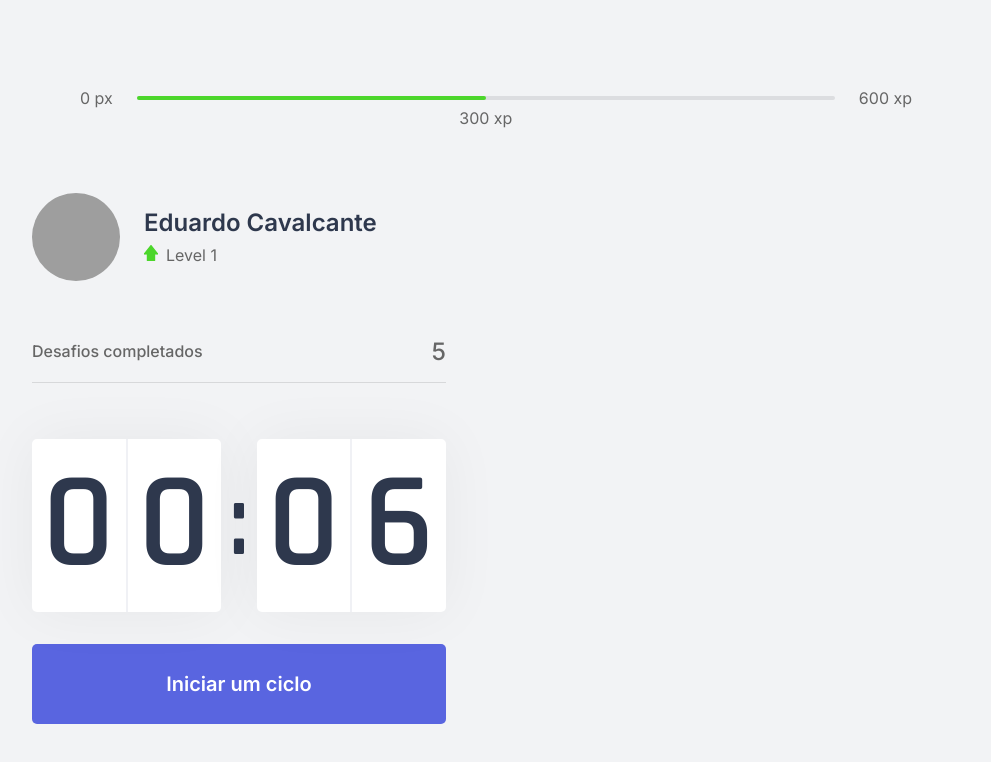
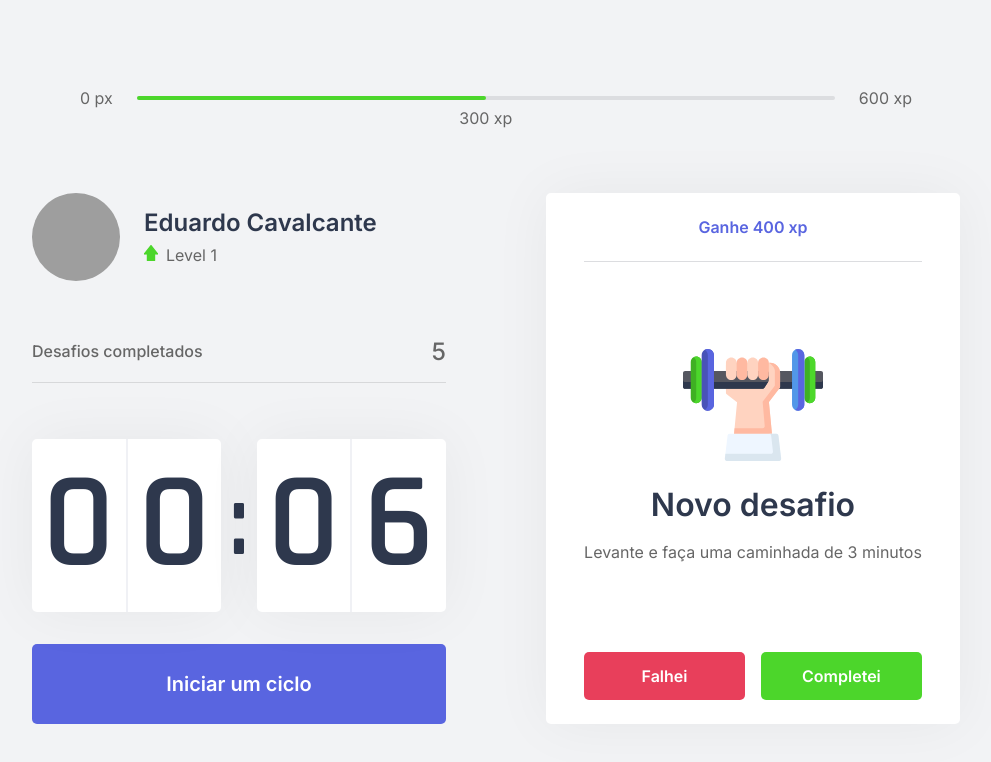
Before and after one commit to EPEduardoPaixao/moveit-next, a Next.js app: page / in a window 1280 px wide. Shown: the top 762 px of the page, without its empty margins (144-1135 px from the left). Built offline with nearby package versions, Linux system fonts and the light colour scheme; grey boxes are pictures that could not be loaded.

Commit message:
layout finalizado

```diff
--- /dev/null
+++ b/src/components/ChallengeBox.tsx
@@ -0,0 +1,40 @@
+import styles from '../styles/components/ChallengeBox.module.css'
+
+export function ChallengeBox() {
+    const hasActiveChallenge = true;
+    return (
+        <div className={styles.challengeBoxContainer}>
+            {hasActiveChallenge ? (
+                <div className={styles.challengeActive}>
+                    <header>Ganhe 400 xp</header>
+                    <main>
+                        <img src="icons/body.svg" alt="" />
+                        <strong>Novo desafio</strong>
+                        <p>Levante e faça uma caminhada de 3 minutos</p>
+                    </main>
+                    <footer>
+                        <button
+                            type="button"
+                            className={styles.challengeFailedButton}
+                        >
+                            Falhei
+                        </button>
+                        <button
+                            type="button"
+                            className={styles.challengeSucceededButton}
+                            >
+                            Completei</button>
+                    </footer>
+                </div>
+            ) : (
+                <div className={styles.challengeNotActive}>
+                    <strong>Finalise um ciclo para receber um desafio</strong>
+                    <p>
+                        <img src="icons/level-up.svg" alt="Level Up" />
+                    Avance de level completando desafios.
+                </p>
+                </div>
+            )}
+        </div>
+    )
+}
--- a/src/pages/index.tsx
+++ b/src/pages/index.tsx
@@ -5,6 +5,7 @@
 import styles from '../styles/pages/Home.module.css'
 import { CompletedChanllenges } from "../components/CompletedChanllenges";
 import { Countdown } from "../components/Countdown";
+import { ChallengeBox } from "../components/ChallengeBox";
 export default function Home() {
   return (
     <div className={styles.container}>
@@ -19,7 +20,7 @@
           <Countdown/>
         </div>
         <div>
-
+          <ChallengeBox/>
         </div>
       </section>
     </div>
--- /dev/null
+++ b/src/styles/components/ChallengeBox.module.css
@@ -0,0 +1,107 @@
+.challengeBoxContainer{
+    height: 100%;
+
+    background: var(--white);
+    border-radius:  5px;
+    box-shadow: 0 0 60px rgba(0, 0, 0, 0.05);
+    padding: 1.5rem 2rem;
+
+    display: flex;
+    flex-direction: column;
+    align-items: center;
+    justify-content: center;
+
+    text-align: center;
+}
+
+.challengeNotActive{
+    display: flex;
+    flex-direction: column;
+    align-items: center;
+}
+
+.challengeNotActive strong{
+    font-size: 1.5rem;
+    font-weight: 500;
+    line-height: 1.4;
+}
+
+.challengeNotActive p{
+    display: flex;
+    flex-direction: column;
+    align-items: center;
+    line-height: 1.4;
+    max-width: 70%;
+    margin-top: 3rem;
+}
+.challengeNotActive p img{
+    margin-bottom: 1rem;
+}
+
+.challengeActive{
+    height: 100%;
+
+    display: flex;
+    flex-direction: column;
+}
+
+.challengeActive header{
+    color:  var(--blue);
+    font-weight: 600;
+    padding: 0 2rem 1.5rem;
+    border-bottom: 1px solid var(--gray-line);
+}
+.challengeActive main{
+    flex: 1;
+    display: flex;
+    flex-direction: column;
+    align-items: center;
+    justify-content: center;
+}
+
+.challengeActive main strong{
+    font-size: 2rem;
+    font-weight: 600;
+    color: var(--title);
+    margin: 1.5rem 0 1rem;
+}
+
+.challengeActive main p{
+    line-height: 1.5;
+}
+
+.challengeActive footer{
+    display: grid;
+    grid-template-columns: 1fr 1fr;
+    gap: 1rem;
+}
+
+.challengeActive footer button{
+    height: 3rem;
+
+    display: flex;
+    align-items: center;
+    justify-content: center;
+
+    border: 0;
+    border-radius: 5px;
+
+    color: var(--white);
+
+    font-size: 1rem;
+    font-weight: 600;
+
+    transition: filter 0.2s;
+}
+
+.challengeActive footer button.challengeFailedButton{
+    background: var(--red);
+}
+
+.challengeActive footer button.challengeSucceededButton{
+    background: var(--green);
+}
+
+.challengeActive footer button:hover{
+    filter: brightness(0.9);
+}
```
